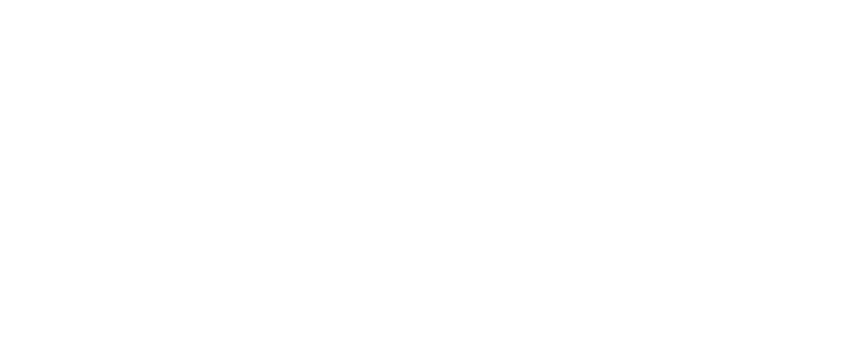
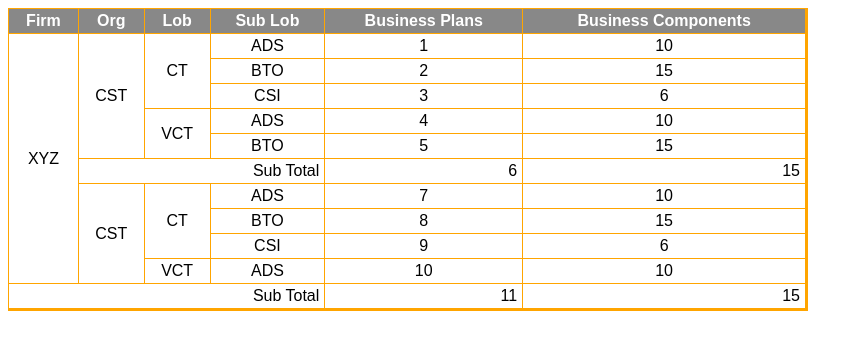
Before and after one commit to acciojob/functional-table-with-merged-cells-zapshooter, a website: page main.html in a window 1280 px wide. Shown: the whole page, without its empty margins (0-863 px from the left). Drawn offline with Linux system fonts and the light colour scheme.

Commit message:
created a submission

```diff
--- a/main.html
+++ b/main.html
@@ -1,16 +1,87 @@
 <!DOCTYPE html>
+<html>
+<head>
+    <link rel="stylesheet" href="styles.css">
+</head>
+<body>
+    <table>
+        <thead>
+            <tr>
+                <th>Firm</th>
+                <th>Org</th>
+                <th>Lob</th>
+                <th>Sub Lob</th>
+                <th>Business Plans</th>
+                <th>Business Components</th>
+            </tr>
+        </thead>
+        <tbody>
+            <tr>
+                <td rowspan="10">XYZ</td>
+                <td rowspan="5">CST</td>
+                <td rowspan="3">CT</td>
+                <td>ADS</td>
+                <td>1</td>
+                <td>10</td>
+            </tr>
+            <tr>
+                <td>BTO</td>
+                <td>2</td>
+                <td>15</td>
+            </tr>
+            <tr>
+                <td>CSI</td>
+                <td>3</td>
+                <td>6</td>
+            </tr>
+            <tr>
+                <td rowspan="2">VCT</td>
+                <td>ADS</td>
+                <td>4</td>
+                <td>10</td>
+            </tr>
+            <tr>
+                <td>BTO</td>
+                <td>5</td>
+                <td>15</td>
+            </tr>
+            <!-- Typo "subTotatlRow" kept exactly as requested in Acceptance Criteria -->
+            <tr class="subTotatlRow">
+                <td colspan="3">Sub Total</td>
+                <td>6</td>
+                <td>15</td>
+            </tr>
+            <tr>
+                <td rowspan="4">CST</td>
+                <td rowspan="3">CT</td>
+                <td>ADS</td>
+                <td>7</td>
+                <td>10</td>
+            </tr>
+            <tr>
+                <td>BTO</td>
+                <td>8</td>
+                <td>15</td>
+            </tr>
+            <tr>
+                <td>CSI</td>
+                <td>9</td>
+                <td>6</td>
+            </tr>
+            <tr>
+                <td>VCT</td>
+                <td>ADS</td>
+                <td>10</td>
+                <td>10</td>
+            </tr>
+            <tr class="subTotatlRow">
+                <td colspan="4">Sub Total</td>
+                <td>11</td>
+                <td>15</td>
+            </tr>
+        </tbody>
+    </table>
 
-<html>
-
-<head>
-	<link rel="stylesheet" href="styles.css">
-</head>
-
-<body>
-	<!-- the entire body must be written by student -->
-    <script type="text/javascript" src="./script.js">
-</script>
-
+    <script type="text/javascript" src="./script.js"></script>
 </body>
-
 </html>
--- a/styles.css
+++ b/styles.css
@@ -1 +1,37 @@
 /*  your css code here. If applicable */
+/* Base table structure and thicker bottom/right borders */
+table {
+    border-collapse: collapse;
+    border: 1px solid orange;
+    border-bottom: 3px solid orange;
+    border-right: 3px solid orange;
+    width: 100%;
+    max-width: 800px;
+    font-family: Arial, sans-serif;
+}
+
+/* Header styling */
+th {
+    background-color: #888;
+    color: #fff;
+    border: 1px solid orange;
+    padding: 3px 5px;
+    text-align: center;
+}
+
+/* Base cell styling */
+td {
+    border: 1px solid orange;
+    padding: 3px 5px;
+    text-align: center;
+}
+
+/* Sub-total row specific styling */
+.subTotatlRow td:first-child {
+    text-align: right; /* Aligns the 'Sub Total' text to the right as shown in the image */
+}
+
+.subTotatlRow td:nth-last-child(1),
+.subTotatlRow td:nth-last-child(2) {
+    text-align: right; /* Aligns the numbers in the last two columns to the right */
+}
```
